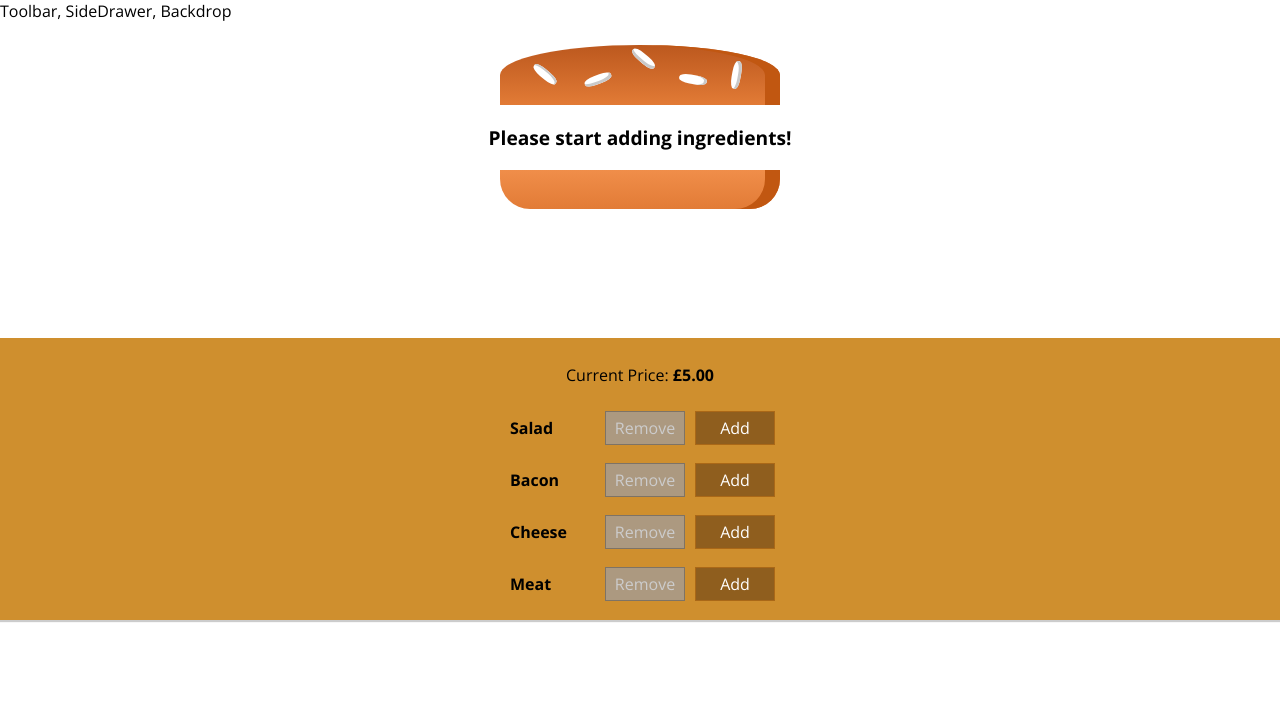
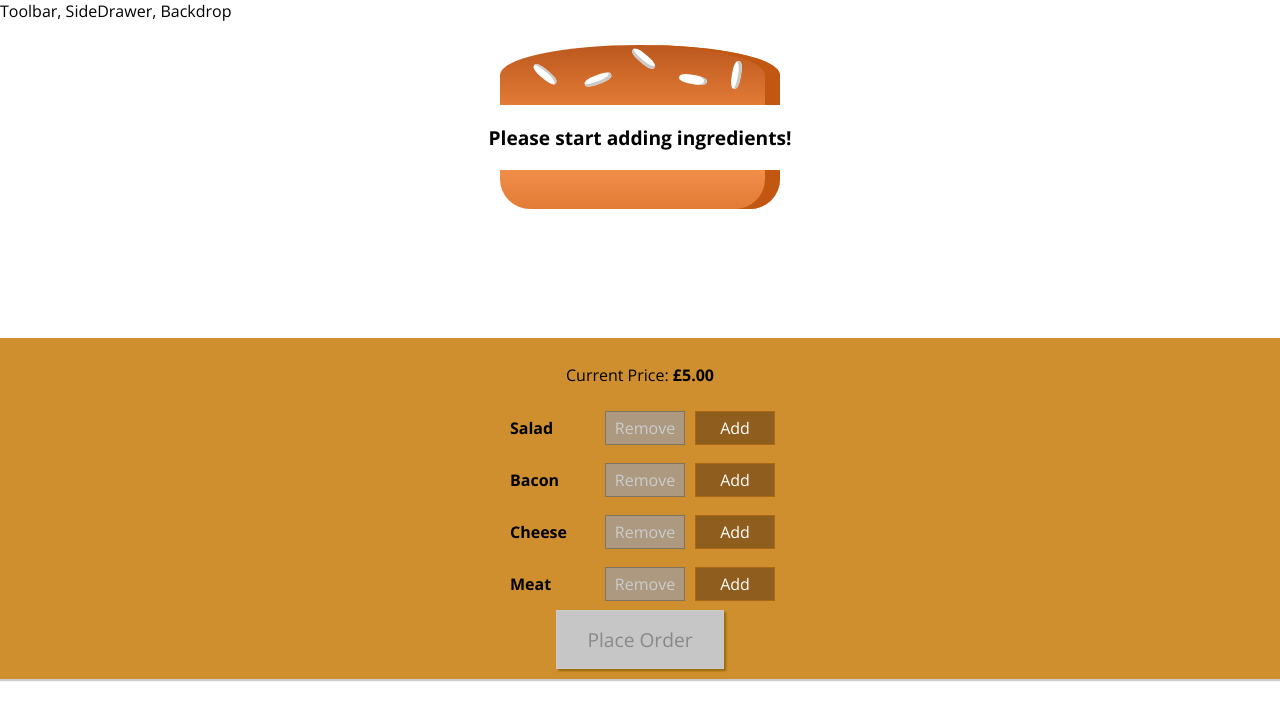
Before and after one commit to mlycode/react-burger-app, a React app: page / in a window 1280 px wide. Shown: the top 720 px of the page. Built offline with nearby package versions, Linux system fonts and the light colour scheme.

Commit message:
add order button under BuildControls

```diff
--- a/src/components/Burger/BuildControls/BuildControls.css
+++ b/src/components/Burger/BuildControls/BuildControls.css
@@ -8,3 +8,44 @@
     margin: auto;
     padding: 10px 0;
 }
+
+.OrderButton {
+    background-color: #DAD735;
+    outline: none;
+    cursor: pointer;
+    border: 1px solid #966909;
+    color: #966909;
+    font-family: inherit;
+    font-size: 1.2em;
+    padding: 15px 30px;
+    box-shadow: 2px 2px 2px #966909;
+}
+
+.OrderButton:hover, .OrderButton:active {
+    background-color: #A0DB41;
+    border: 1px solid #966909;
+    color: #966909;
+}
+
+.OrderButton:disabled {
+    background-color: #C7C6C6;
+    cursor: not-allowed;
+    border: 1px solid #ccc;
+    color: #888888;
+}
+
+.OrderButton:not(:disabled) {
+    animation: enable 0.3s linear;
+}
+
+@keyframes enable {
+    0% {
+        transform: scale(1);
+    }
+    60% {
+        transform: scale(1.1);
+    }
+    100% {
+        transform: scale(1);
+    }
+}
--- a/src/components/Burger/BuildControls/BuildControls.js
+++ b/src/components/Burger/BuildControls/BuildControls.js
@@ -20,6 +20,8 @@
             removed={() => props.ingredientRemoved(ctrl.type)}
             disabled={props.disabled[ctrl.type]} />
         ))}
+        <button className={classes.OrderButton}
+        disabled={!props.purchasable}>Place Order</button>
     </div>
 );
 
--- a/src/containers/BurgerBuilder/BurgerBuilder.js
+++ b/src/containers/BurgerBuilder/BurgerBuilder.js
@@ -18,7 +18,19 @@
             cheese: 0,
             meat: 0,
         },
-        totalPrice: 5
+        totalPrice: 5,
+        purchasable: false
+    }
+
+    updatePurchaseState (ingredients) {
+        const sum = Object.keys(ingredients)
+            .map(igKey => {
+                return ingredients[igKey];
+            })
+            .reduce((sum, el) => {
+                return sum + el;
+            }, 0);
+            this.setState({purchasable: sum > 0});
     }
 
     addIngredientHandler = (type) => {
@@ -32,6 +44,7 @@
         const oldPrice = this.state.totalPrice;
         const newPrice = oldPrice + priceAddition;
         this.setState({totalPrice: newPrice, ingredients: updatedIngredients});
+        this.updatePurchaseState(updatedIngredients);
     }
 
     removeIngredientHandler = (type) => {
@@ -48,6 +61,7 @@
         const oldPrice = this.state.totalPrice;
         const newPrice = oldPrice - priceDeduction;
         this.setState({totalPrice: newPrice, ingredients: updatedIngredients});
+        this.updatePurchaseState(updatedIngredients);
     }
 
     render () {
@@ -64,7 +78,8 @@
                     ingredientAdded={this.addIngredientHandler}
                     ingredientRemoved={this.removeIngredientHandler}
                     disabled={disabledInfo}
-                    price={this.state.totalPrice} />
+                    price={this.state.totalPrice}
+                    purchasable={this.state.purchasable} />
             </Aux>
         );
     }
```
